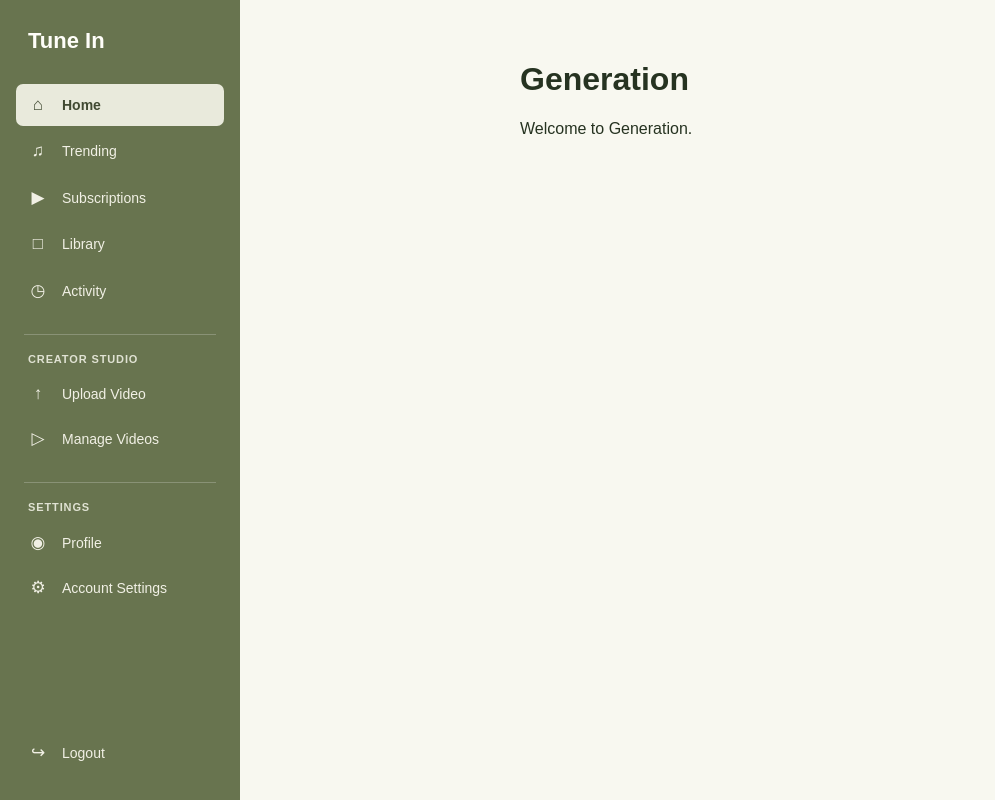
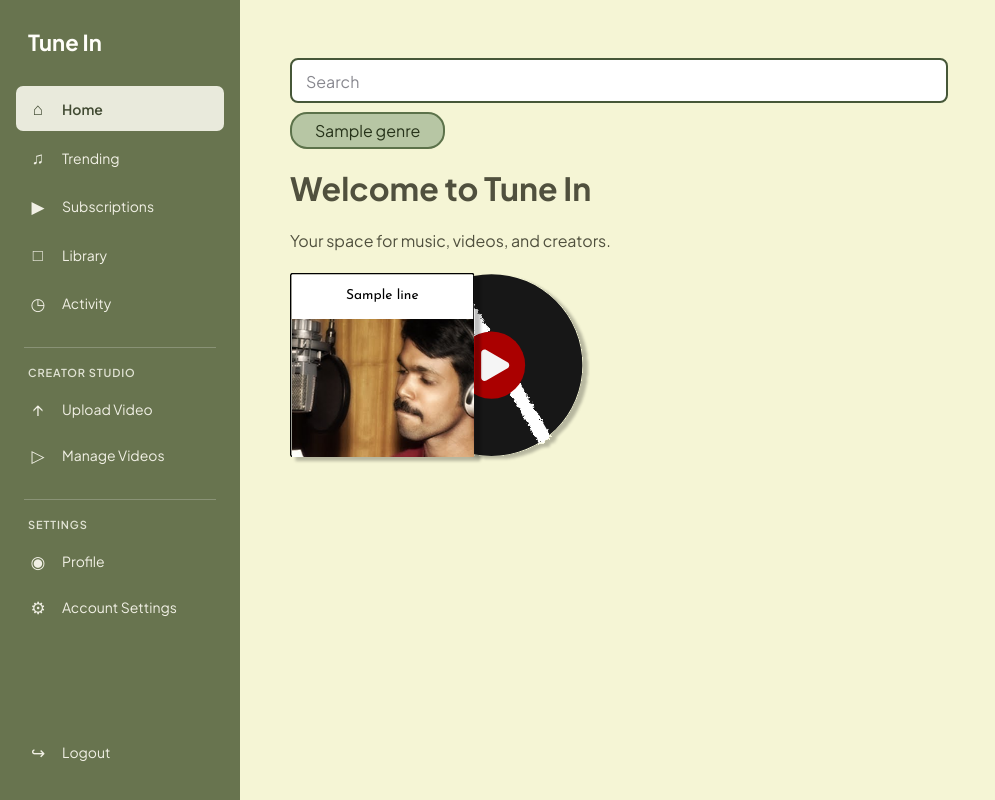
Before and after one commit to CSCI-5117-F26/developing-the-interactive-web-project-1-group-4, a Python web app: template src/developing-the-interactive-web-project-1-group-4/templates/home.html in a window 1280 px wide. Shown: the whole page, without its empty margins (0-995 px from the left). Run offline with Jinja, Linux system fonts and the light colour scheme; the template is opened without the code that fills it: most values are stand-ins (such as "Sample title", 1, 10 or a date in 2020).

Commit message:
Landing Page styles complete

```diff
--- a/src/developing-the-interactive-web-project-1-group-4/__init__.py
+++ b/src/developing-the-interactive-web-project-1-group-4/__init__.py
@@ -6,9 +6,11 @@ from .services import create_dummy_user, create_dummy_video
 from .storage import r2, bucket_name
 import os
 from dotenv import load_dotenv
+from .routes import homePage_bp
 load_dotenv()
 
 app = Flask(__name__)
+app.register_blueprint(homePage_bp)
 app.config["SQLALCHEMY_DATABASE_URI"] = os.environ["Database_url"]
 db.init_app(app)
 with app.app_context():
--- /dev/null
+++ b/src/developing-the-interactive-web-project-1-group-4/static/css/main-style.css
@@ -0,0 +1,72 @@
+.main-page-colors {
+    background-color: var(--pageBackgroundColor);
+    color: var(--onPBC);
+}
+
+.row-container {
+    display: flex;
+    width: 100%;
+    flex-wrap: wrap;
+}
+
+.search-bar-container{
+    margin-bottom: 1%;
+}
+
+.search-bar {
+    height: 45px;
+    width: 70%;
+    position: relative;
+    margin: .5rem 0;
+}
+
+.search-bar input {
+  width: 100%;
+  height: 100%;
+  padding: 0.75rem 0.75rem 0.75rem;
+  border: 2px solid var(--menuBackgroundColor);
+  border-radius: 8px;
+  background-color: white;
+  font-family: inherit;
+  font-size: 1rem;
+  outline: none;
+  transition: border-color .2s;
+}
+
+.search-bar input:focus {
+  border-color: #b8ff57;
+}
+
+.search-bar label {
+  position: absolute;
+  top: 50%;
+  left: 1rem;
+  transform: translateY(-50%);
+  font-size: 1rem;
+  color: #88888f;
+  pointer-events: none;
+  transition: top .2s, font-size .2s, color .2s;
+}
+
+.search-bar input:focus + label,
+.search-bar input:not(:placeholder-shown) + label {
+  top: .5rem;
+  font-size: .75rem;
+  color: #b8ff57;
+  transform: none;
+}
+
+.tag-container{
+    display: flex;
+    flex-direction: row;
+    margin-bottom: 2%;
+}
+
+.tag {
+    background-color: var(--tagBackgroundColor);
+    color: var(--onTBC);
+    border: 2px solid var(--tagBorderColor);
+    border-radius: 17px;
+    padding: 6px 23px;
+    margin-right: 3%;
+}
--- a/src/developing-the-interactive-web-project-1-group-4/static/css/style.css
+++ b/src/developing-the-interactive-web-project-1-group-4/static/css/style.css
@@ -1,3 +1,18 @@
+
+@import url('https://fonts.googleapis.com/css2?family=Plus+Jakarta+Sans:ital,wght@0,200..800;1,200..800&display=swap');
+@import url('https://fonts.googleapis.com/css2?family=Josefin+Sans:ital,wght@0,100..700;1,100..700&family=Plus+Jakarta+Sans:ital,wght@0,200..800;1,200..800&display=swap');
+
+:root {
+--pageBackgroundColor: #F5F5D5;
+--onPBC: #50503E;
+--menuBackgroundColor: #465738;
+--onMBC: #CCE3B6;
+--tagBackgroundColor: #B7C6A4;
+--onTBC: #27331A;
+--tagBorderColor: #5C724A;
+--fileBackgroundColor: #A6A397;
+--onFBC: #3B3930;
+}
 
 * {
     box-sizing: border-box;
@@ -11,7 +26,8 @@ html, body {
 body {
     background: #f8f8f0;
     color: #263321;
-    font-family: Arial, Helvetica, sans-serif;
+    /* font-family: Arial, Helvetica, sans-serif; */
+    font-family: "Plus Jakarta Sans", sans-serif;
 }
 
 a {
--- /dev/null
+++ b/src/developing-the-interactive-web-project-1-group-4/static/css/svg-style.css
@@ -0,0 +1,19 @@
+.container {
+    position: relative;
+    width: 33%;
+    height: 216px;
+    margin-bottom: 3%;
+}
+
+.video-img{
+    position: absolute;
+    top: 52px;
+    left: 2px;
+    width: 181.8px;
+    height: 138px;
+    z-index:100;
+}
+
+.video-title{
+    font-family: "Josefin Sans", sans-serif;
+}
--- a/src/developing-the-interactive-web-project-1-group-4/templates/base.html
+++ b/src/developing-the-interactive-web-project-1-group-4/templates/base.html
@@ -7,19 +7,15 @@
 
     <link rel="stylesheet"
           href="{{ url_for('static', filename='css/style.css') }}">
+    <link rel="stylesheet"
+        href="{{ url_for('static', filename='css/main-style.css') }}">
 </head>
 <body>
     {% include "sidebar.html" %}
 
-    <main>
+    <main class="main-page-colors">
         {% block content %}
-        <div class="home-placeholder">
-            <h1>Welcome to Tune In</h1>
-            <p>Your space for music, videos, and creators.</p>
-            <a class="creator-btn creator-btn-primary" href="{{ url_for('upload') }}">
-                Upload a video
-            </a>
-        </div>
+        {% include "home.html" %}
         {% endblock %}
     </main>
 </body>
--- a/src/developing-the-interactive-web-project-1-group-4/templates/home.html
+++ b/src/developing-the-interactive-web-project-1-group-4/templates/home.html
@@ -4,9 +4,31 @@
 
 {% block content %}
 
-<div style="margin-left: 240px; padding: 40px;">
-    <h1>Generation</h1>
-    <p>Welcome to Generation.</p>
+<div class="home-placeholder">
+    <!-- search bar -->
+    <div class="search-bar-container">
+        <div class="search-bar">
+            <input type="text" id="fl-search" placeholder=" ">
+            <label for="fl-search">Search</label>
+        </div>
+    </div>
+
+    <!-- tags area -->
+    <div class="tag-container">
+        {% for genre in genres %}
+            <div class="tag">
+                {{genre.name}}
+            </div>
+        {% endfor %}
+    </div>
+
+    <h1>Welcome to Tune In</h1>
+    <p>Your space for music, videos, and creators.</p>
+
+    <div class="row-container">
+        {% for video in videos %}
+            {% include "svg/vinyl_svg.html" %}
+        {% endfor %}
+    </div>
 </div>
-
 {% endblock %}
--- /dev/null
+++ b/src/developing-the-interactive-web-project-1-group-4/templates/svg/vinyl_svg.html
@@ -0,0 +1,60 @@
+<link rel="stylesheet"
+    href="{{ url_for('static', filename='css/svg-style.css') }}">
+<div class="container">
+    <svg width="300" height="203.03" viewBox="0 0 434 277" fill="none" xmlns="http://www.w3.org/2000/svg">
+        <g filter="url(#filter0_d_100_19)">
+        <circle cx="291.5" cy="133.5" r="131.5" fill="#171717"/>
+        <g filter="url(#filter1_g_100_19)">
+        <line x1="236.824" y1="15.4697" x2="369.312" y2="242.661" stroke="white" stroke-width="20"/>
+        </g>
+        <circle cx="291.5" cy="133.5" r="48.7037" fill="#AA0000"/>
+        <path d="M314.683 129.413C318.016 131.338 318.016 136.149 314.683 138.074L284.023 155.775C280.69 157.7 276.523 155.294 276.523 151.445V116.042C276.523 112.193 280.69 109.787 284.023 111.712L314.683 129.413Z" fill="#F5F5F5"/>
+        </g>
+        <g filter="url(#filter2_d_100_19)">
+        <mask id="path-5-outside-1_100_19" maskUnits="userSpaceOnUse" x="0" y="0" width="267" height="267" fill="black">
+        <rect fill="white" width="267" height="267"/>
+        <path d="M2 3.99999C2 2.89542 2.89543 2 4 2H263C264.105 2 265 2.89543 265 4V263C265 264.105 264.105 265 263 265H3.99999C2.89542 265 2 264.105 2 263V3.99999Z"/>
+        </mask>
+        <path d="M2 3.99999C2 2.89542 2.89543 2 4 2H263C264.105 2 265 2.89543 265 4V263C265 264.105 264.105 265 263 265H3.99999C2.89542 265 2 264.105 2 263V3.99999Z" fill="white"/>
+        <path d="M4 2V4H263V2V0H4V2ZM265 4H263V263H265H267V4H265ZM263 265V263H3.99999V265V267H263V265ZM2 263H4V3.99999H2H0V263H2ZM3.99999 265V263H4H2H0C0 265.209 1.79085 267 3.99999 267V265ZM265 263H263V263V265V267C265.209 267 267 265.209 267 263H265ZM263 2V4V4H265H267C267 1.79087 265.209 0 263 0V2ZM4 2V0C1.79087 0 0 1.79085 0 3.99999H2H4V4V2Z" fill="black" mask="url(#path-5-outside-1_100_19)"/>
+        </g>
+        <defs>
+        <filter id="filter0_d_100_19" x="160" y="2" width="274" height="271" filterUnits="userSpaceOnUse" color-interpolation-filters="sRGB">
+        <feFlood flood-opacity="0" result="BackgroundImageFix"/>
+        <feColorMatrix in="SourceAlpha" type="matrix" values="0 0 0 0 0 0 0 0 0 0 0 0 0 0 0 0 0 0 127 0" result="hardAlpha"/>
+        <feOffset dx="7" dy="4"/>
+        <feGaussianBlur stdDeviation="2"/>
+        <feComposite in2="hardAlpha" operator="out"/>
+        <feColorMatrix type="matrix" values="0 0 0 0 0 0 0 0 0 0 0 0 0 0 0 0 0 0 0.25 0"/>
+        <feBlend mode="normal" in2="BackgroundImageFix" result="effect1_dropShadow_100_19"/>
+        <feBlend mode="normal" in="SourceGraphic" in2="effect1_dropShadow_100_19" result="shape"/>
+        </filter>
+        <filter id="filter1_g_100_19" x="224.185" y="6.43213" width="157.765" height="245.266" filterUnits="userSpaceOnUse" color-interpolation-filters="sRGB">
+        <feFlood flood-opacity="0" result="BackgroundImageFix"/>
+        <feBlend mode="normal" in="SourceGraphic" in2="BackgroundImageFix" result="shape"/>
+        <feTurbulence type="fractalNoise" baseFrequency="0.20000000298023224 0.20000000298023224" numOctaves="3" seed="9756" />
+        <feDisplacementMap in="shape" scale="8" xChannelSelector="R" yChannelSelector="G" result="displacedImage" width="100%" height="100%" />
+        <feMerge result="effect1_texture_100_19">
+        <feMergeNode in="displacedImage"/>
+        </feMerge>
+        </filter>
+        <filter id="filter2_d_100_19" x="0" y="0" width="279" height="277" filterUnits="userSpaceOnUse" color-interpolation-filters="sRGB">
+        <feFlood flood-opacity="0" result="BackgroundImageFix"/>
+        <feColorMatrix in="SourceAlpha" type="matrix" values="0 0 0 0 0 0 0 0 0 0 0 0 0 0 0 0 0 0 127 0" result="hardAlpha"/>
+        <feOffset dx="8" dy="6"/>
+        <feGaussianBlur stdDeviation="2"/>
+        <feComposite in2="hardAlpha" operator="out"/>
+        <feColorMatrix type="matrix" values="0 0 0 0 0 0 0 0 0 0 0 0 0 0 0 0 0 0 0.25 0"/>
+        <feBlend mode="normal" in2="BackgroundImageFix" result="effect1_dropShadow_100_19"/>
+        <feBlend mode="normal" in="SourceGraphic" in2="effect1_dropShadow_100_19" result="shape"/>
+        </filter>
+        </defs>
+
+        <text class="video-title" x="133.5" y="34" text-anchor="middle" dominant-baseline="middle" font-size="20" fill="black">
+        {% for line in video.title_lines %}
+        <tspan x="133.5" y="{{34 + (loop.index0 - (video.title_lines | length - 1) / 2) * 22}}">{{line}}</tspan>
+        {% endfor %}
+        </text>
+    </svg>
+    <img class="video-img" src="{{ url_for('static', filename='images/Rectangle_1.png') }}"/>
+</div>
```
Also changed, not shown: src/developing-the-interactive-web-project-1-group-4/routes/__init__.py (+11 -0 lines), src/developing-the-interactive-web-project-1-group-4/routes/homePage.py (+42 -5 lines), images/Vinyl SVG.svg (added), src/developing-the-interactive-web-project-1-group-4/static/images/Rectangle_1.png (added).
